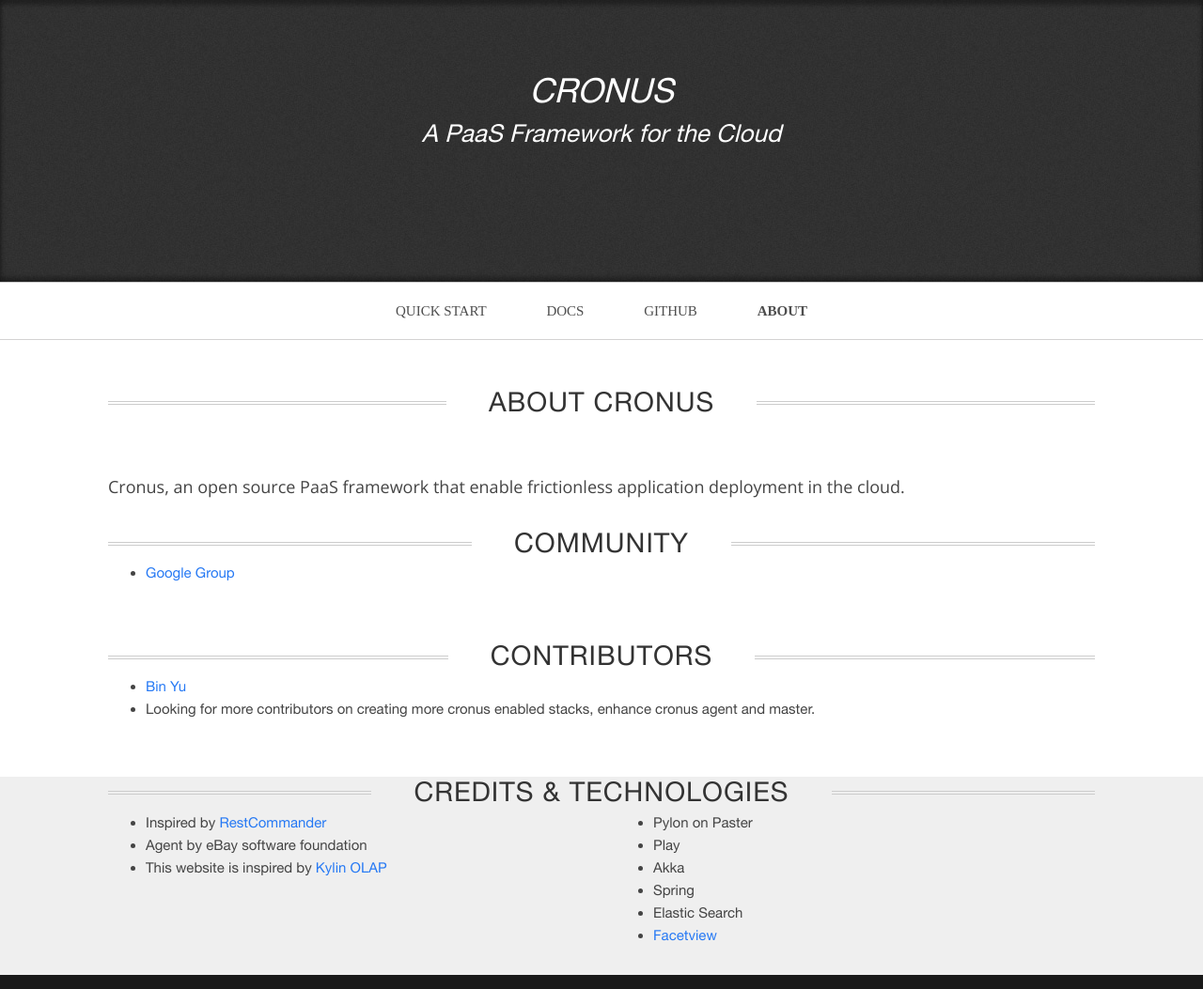
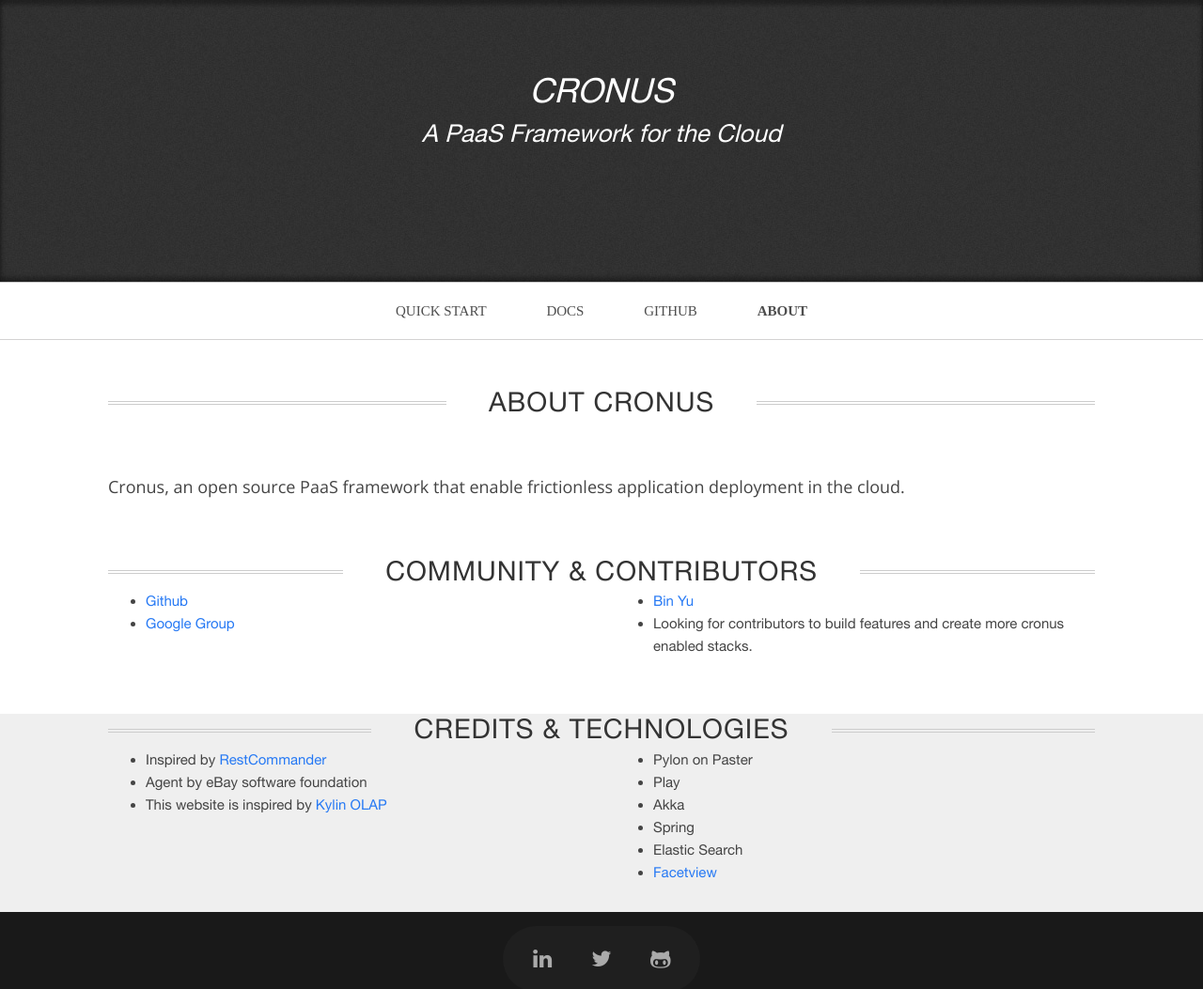
Before and after one commit to cronuspaas/cronuspaas.github.io, a plain HTML site: page about.html in a window 1280 px wide. Shown: the top 1053 px of the page at 94% size. Drawn offline with nearby package versions, Linux system fonts and the light colour scheme; a web font is replaced by a local one.

Commit message:
quick start

```diff
--- a/about.html
+++ b/about.html
@@ -4,7 +4,7 @@
 <meta charset="utf-8">
 <meta name="viewport"    content="width=device-width, initial-scale=1.0">
 <meta name="description" content="Cronus About Page">
-<meta name="author"      content="stackscaling.com">
+<meta name="author"      content="cronuspaas">
 
 <title>Cronus | About</title>
 <link rel="shortcut icon" href="favicon.ico" type="image/x-icon">
@@ -73,11 +73,9 @@
         <h4 class="section-title"><span> About Cronus </span></h4>
          <!-- second-->
         <div class="row">
-          <div class="col-sm-12 col-md-12">
-            <div >
-        <p style="font-size:1.2em">Cronus, an open source PaaS framework that enable frictionless application deployment in the cloud.</p>
+          <div class="col-sm-12 col-md-10">
+            <p style="font-size:1.2em">Cronus, an open source PaaS framework that enable frictionless application deployment in the cloud.</p>
           </div>
-        </div>
          </div>
       </div>
       <!-- /container -->
@@ -85,30 +83,20 @@
   </section>
 
     <div>
-      <header>
-        <div class="container">
-          <h4 class="section-title"><span>Community</span></h4>
+      <header style=" padding:2em 0 2em 0">
+        <div class="container" >
+          <h4 class="section-title"><span>Community & Contributors</span></h4>
           <div class="row" style="margin-top:-20px;">
-            <div class="col-sm-4 col-md-10">
+            <div class="col-sm-4 col-md-6">
                 <ul>
-                <li><a href="https://groups.google.com/forum/#!forum/cronuspaas" target="_blank">Google Group</a> </li>
+                    <li><a href="https://github.com/cronuspaas" target="_blank">Github</a> </li>
+                    <li><a href="https://groups.google.com/forum/#!forum/cronuspaas" target="_blank">Google Group</a> </li>
                 </ul>
             </div>
-          </div>
-        </div>
-        <!-- /container -->
-      </header>
-    </div>
-
-    <div>
-      <header style=" padding:2em 0 2em 0">
-        <div class="container" >
-          <h4 class="section-title"><span>Contributors</span></h4>
-          <div class="row" style="margin-top:-20px;">
-            <div class="col-sm-4 col-md-10">
+            <div class="col-sm-4 col-md-6">
                 <ul>
                     <li><a href="https://github.com/yubin154" target="_blank">Bin Yu</a> </li>
-                    <li>Looking for more contributors on creating more cronus enabled stacks, enhance cronus agent and master.</li>
+                    <li>Looking for contributors to build features and create more cronus enabled stacks.</li>
                 </ul>
             </div>
           </div>
@@ -158,7 +146,7 @@
             <!--  <li><a href="#" class="fa fa-weibo fa-lg"></a></li>
          <li><a href="#" class="fa fa-weixin fa-lg"></a></li>-->
           </ul>
-          <p style="text-align:center" > Copyright ©2014 <a href="http://www.cronuspaas.com">stackscaling</a> All Rights Reserved. |<a href="#">back to top</a><br>
+          <p style="text-align:center" > Copyright ©2015 <a href="http://www.cronuspaas.com">cronuspaas</a> All Rights Reserved. |<a href="#">back to top</a><br>
           </p>
         </div>
       </div>
```
Also changed, not shown: index.html (+5 -4 lines).
